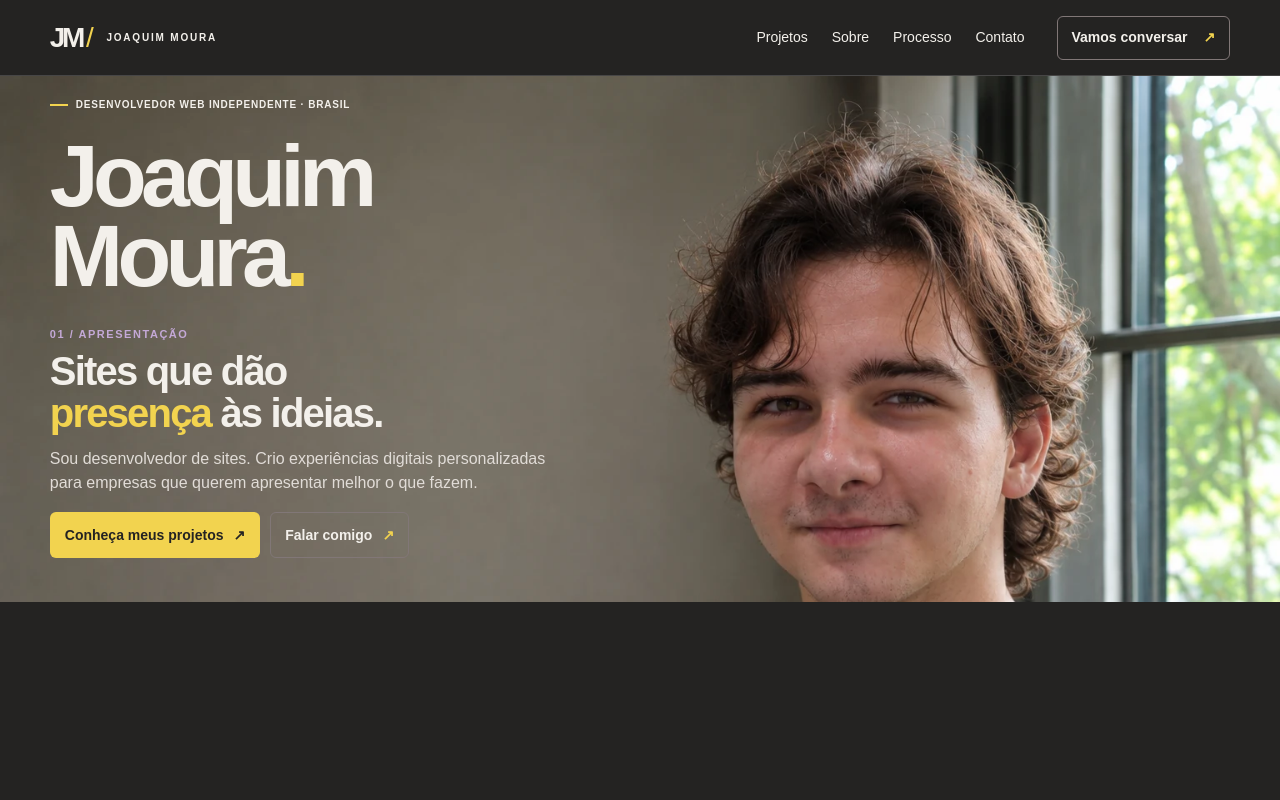
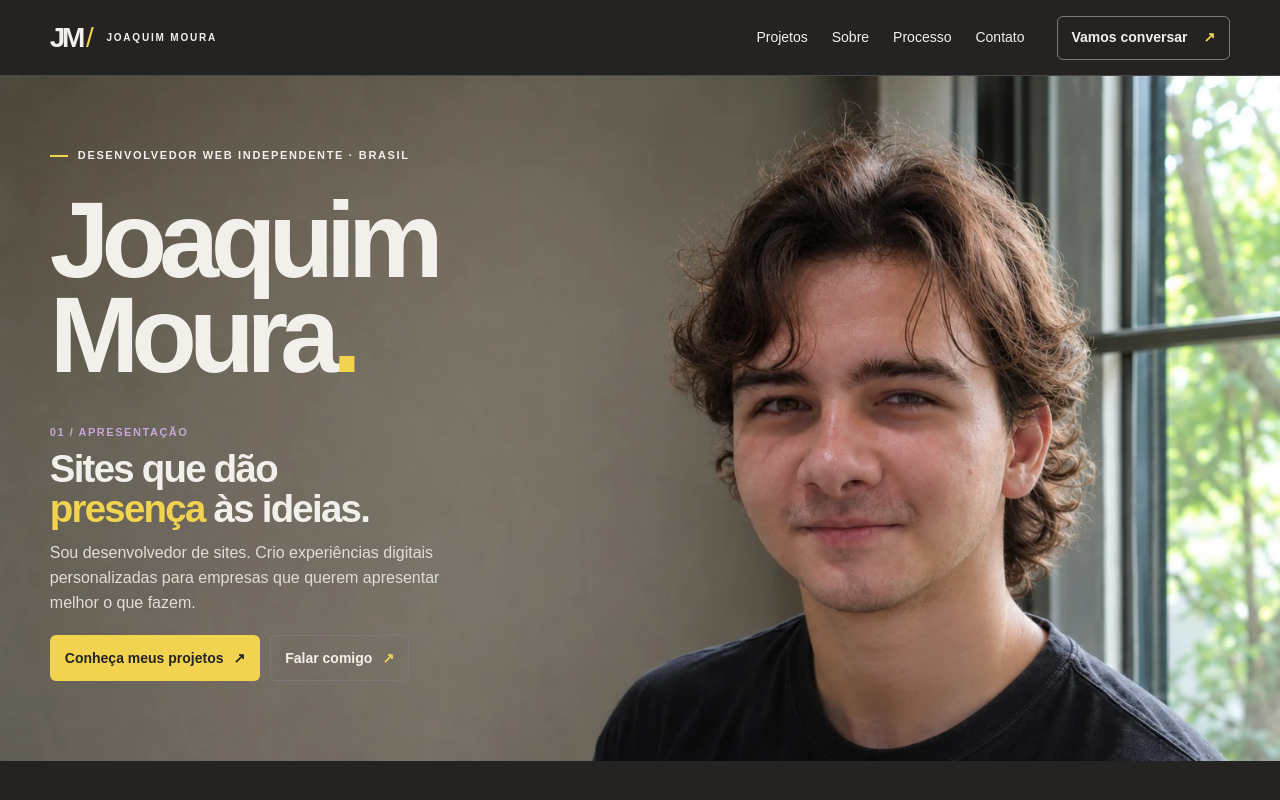
Before and after one commit to KIM-SITES/JoaquimGSM, an Astro site: page / in a window 1280 px wide. Built offline with nearby package versions, Linux system fonts and the light colour scheme; Astro itself is replaced by a stand-in of ours.

Commit message:
style: ajustar enquadramento e respiro da abertura no desktop

```diff
--- a/src/components/Hero.astro
+++ b/src/components/Hero.astro
@@ -88,4 +88,56 @@ import { whatsapp } from '../data/contato';
       justify-content: space-between;
     }
   }
+
+  @media (width > 900px) {
+    .hero {
+      display: grid;
+      align-items: start;
+      min-height: max(clamp(36.875rem, 52vw, 49.375rem), 36vw);
+      background: #302e2b;
+      isolation: isolate;
+    }
+
+    .hero::before {
+      position: absolute;
+      z-index: 0;
+      inset: 0;
+      background: linear-gradient(90deg, #1c1b1af0, #242220d9 22%, #2826249e 36%, #28262438 48%, transparent 58%);
+      pointer-events: none;
+      content: '';
+    }
+
+    .hero-conteudo {
+      padding-block: clamp(4.5rem, 4.85vw, 6rem) 5rem;
+    }
+
+    .apresentacao {
+      max-width: min(48%, 38rem);
+    }
+
+    .identificacao {
+      gap: 0.625rem;
+      font-size: 0.6875rem;
+      letter-spacing: 0.15em;
+    }
+
+    h1 {
+      margin-block: 1.8125rem 2.625rem;
+      font-size: clamp(4.375rem, 8.4vw, 8.25rem);
+      line-height: 0.88;
+      letter-spacing: -0.075em;
+    }
+
+    h2 {
+      font-size: clamp(2rem, 3vw, 2.75rem);
+    }
+
+    .descricao {
+      max-width: 25rem;
+    }
+
+    .acoes {
+      margin-block-start: 1.25rem;
+    }
+  }
 </style>
```
